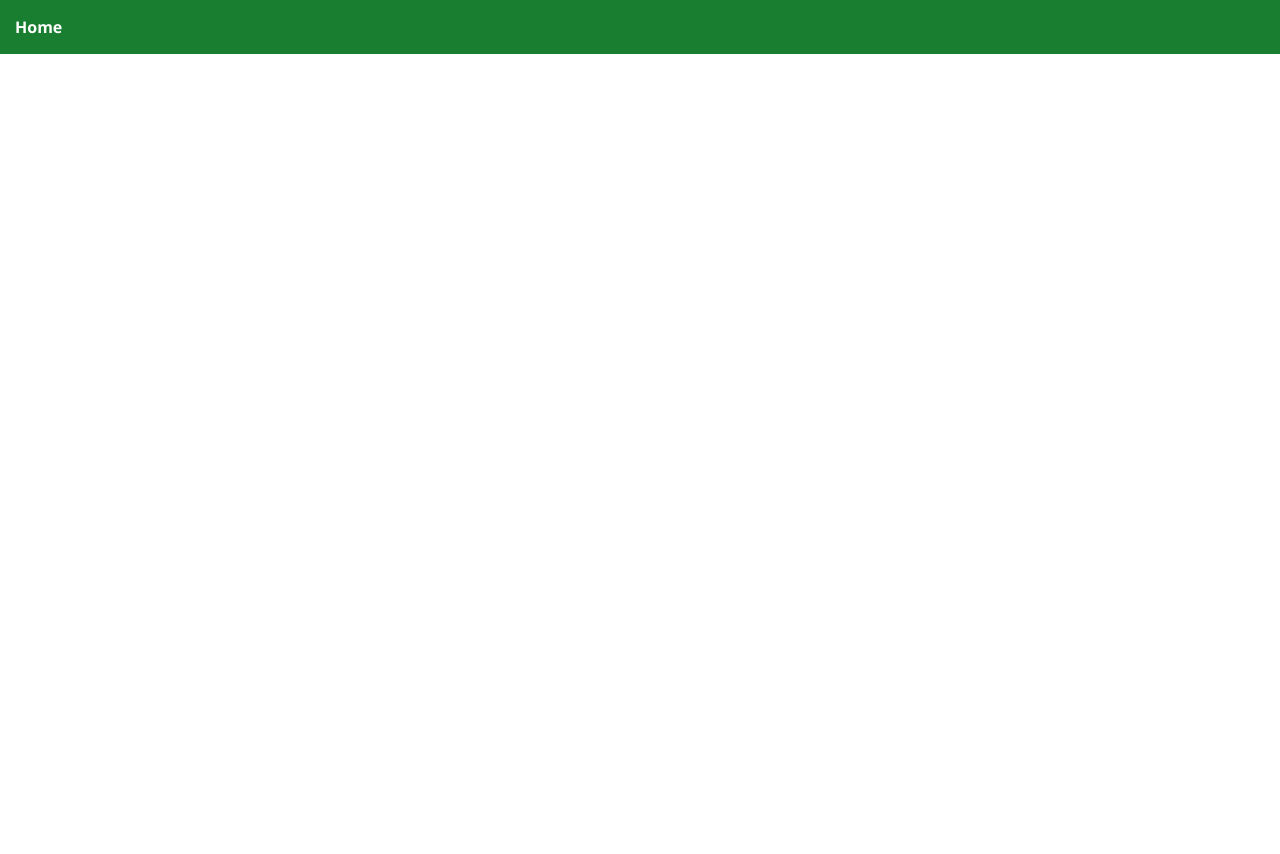
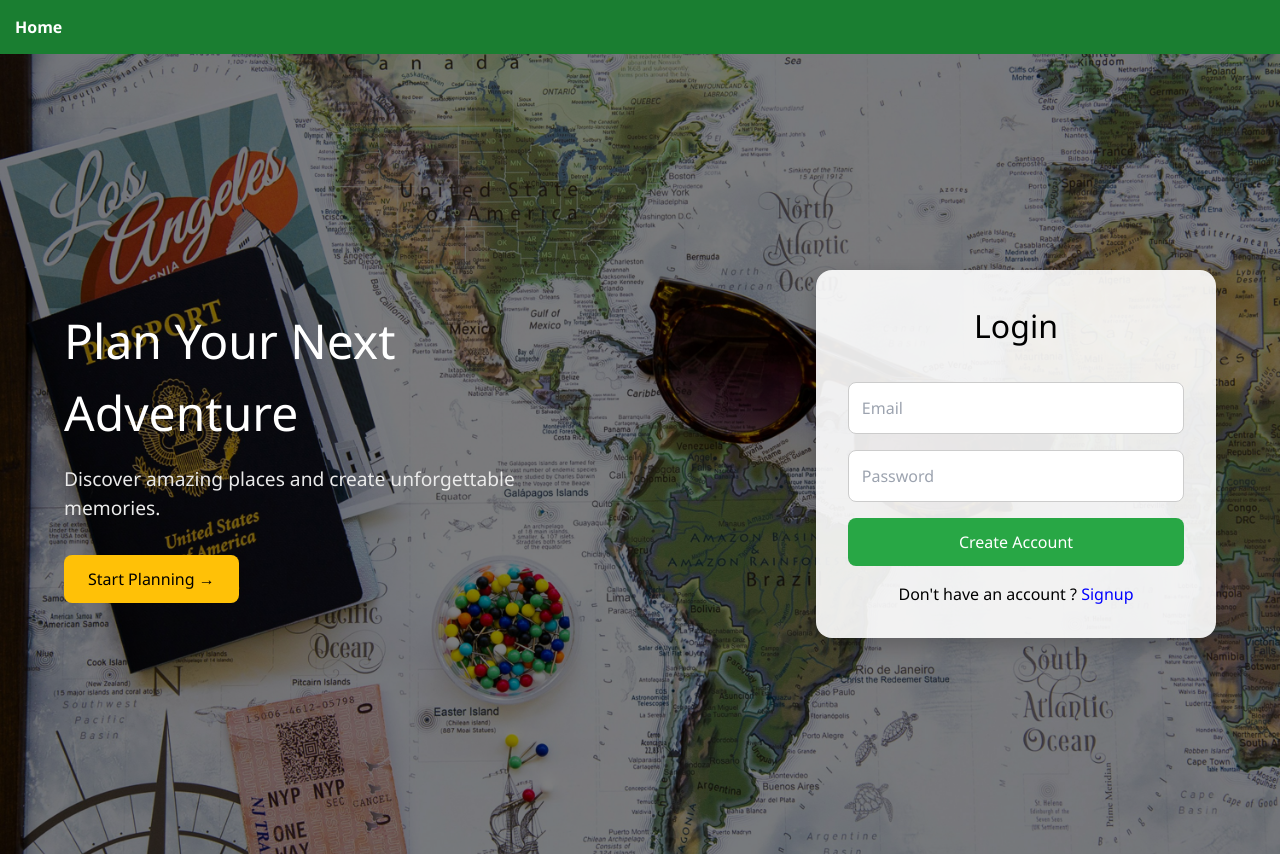
Before and after one commit to code-well0/trip-planner, a React (Create React App) app: page /login in a window 1280 px wide. Before the commit this address had no page. Before the commit the page ends 800 px from the top, so only its background shows below. Built offline with nearby package versions, Linux system fonts and the light colour scheme.

Commit message:
Add login page

```diff
--- a/src/App.js
+++ b/src/App.js
@@ -5,21 +5,27 @@ import HomeSplit from "./pages/HomeSplit";
 import PlanTrip from "./pages/PlanTrip";
 import ExpenseTracker from "./pages/ExpenseTracker";
 import ChatBot from "./pages/Chatbot";
-import './index.css';
-
+import "./index.css";
+import Login from "./pages/login";
+import Signup from "./pages/Signup";
 
 function App() {
   const [isLoggedIn, setIsLoggedIn] = useState(false); // 🔐 login state
 
   return (
     <>
-      <Navbar isLoggedIn={isLoggedIn} /> {/* ✅ navbar now knows if logged in */}
+      <Navbar isLoggedIn={isLoggedIn} />{" "}
+      {/* ✅ navbar now knows if logged in */}
       <Routes>
         <Route path="/" element={<HomeSplit setIsLoggedIn={setIsLoggedIn} />} />
         <Route
           path="/plan"
           element={isLoggedIn ? <PlanTrip /> : <Navigate to="/" />}
         />
+
+        <Route path="/signup" element={<Signup/>} />
+        <Route path="/login" element={<Login />} />
+
         <Route
           path="/expenses"
           element={isLoggedIn ? <ExpenseTracker /> : <Navigate to="/" />}
--- a/src/pages/HomeSplit.jsx
+++ b/src/pages/HomeSplit.jsx
@@ -24,8 +24,6 @@ export default function HomeSplit({ setIsLoggedIn }) {
             <h1>Plan Your Next Adventure</h1>
             <p>Discover amazing places and create unforgettable memories.</p>
             <button onClick={handleStartPlanningClick}>Start Planning →</button>
-
-
           </div>
 
           {/* Signup Section */}
@@ -40,12 +38,22 @@ export default function HomeSplit({ setIsLoggedIn }) {
               }}
             >
               <h2>Sign Up</h2>
-              <input ref={nameInputRef} type="text" placeholder="Name" required />
+              <input
+                ref={nameInputRef}
+                type="text"
+                placeholder="Name"
+                required
+              />
               <input type="email" placeholder="Email" required />
               <input type="password" placeholder="Password" required />
               <button type="submit">Create Account</button>
+              <p style={{ textAlign: "center" }}>
+                Already have an account ? <a href="/login" style={{color : "blue"}}>Login</a>
+              </p>
             </form>
-            {isSignedIn && <p className="success-message">Signed in successfully!</p>}
+            {isSignedIn && (
+              <p className="success-message" >Signed in successfully!</p>
+            )}
           </div>
         </div>
       </div>
--- /dev/null
+++ b/src/pages/login.jsx
@@ -0,0 +1,53 @@
+import React, { useState } from "react";
+import "./HomeSplit.css";
+import { Colors } from "chart.js";
+
+export default function Login() {
+  const [form, setForm] = useState({
+    email: "",
+    password: "",
+  });
+
+  const handleChange = (e) => {
+    setForm({ ...form, [e.target.name]: e.target.value });
+  };
+
+  const handleSubmit = (e) => {
+    e.preventDefault();
+    console.log("Login Data:", form);
+    alert("Login successful!");
+  };
+
+return (
+    <div className="page-background">
+      <div className="overlay">
+        <div className="split-content">
+          {/* Hero Section */}
+          <div className="hero-box">
+            <h1>Plan Your Next Adventure</h1>
+            <p>Discover amazing places and create unforgettable memories.</p>
+            <button>Start Planning →</button>
+          </div>
+
+          {/* Signup Section */}
+          <div className="signup-box">
+            <form
+              className="signup-form"
+            >
+              <h2>Login</h2>
+              <input type="email" placeholder="Email" required />
+              <input type="password" placeholder="Password" required />
+              <button type="submit">Create Account</button>
+              <p style={{ textAlign: "center" }}>
+                Don't have an account ? <a href="/HomeSplit" style={{color : "blue"}}>Signup</a>
+              </p>
+            </form>
+            {/* {isSignedIn && (
+              <p className="success-message">Signed in successfully!</p>
+            )} */}
+          </div>
+        </div>
+      </div>
+    </div>
+  );
+}
```
